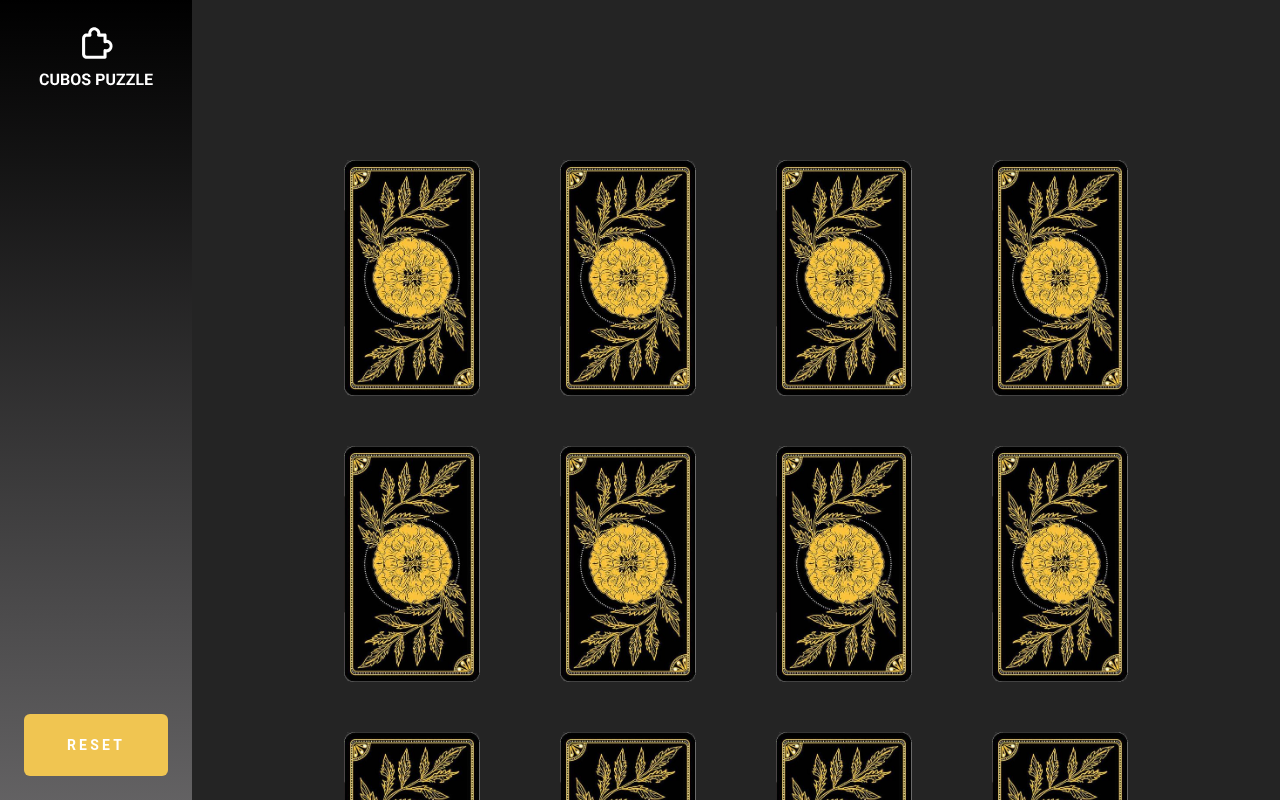
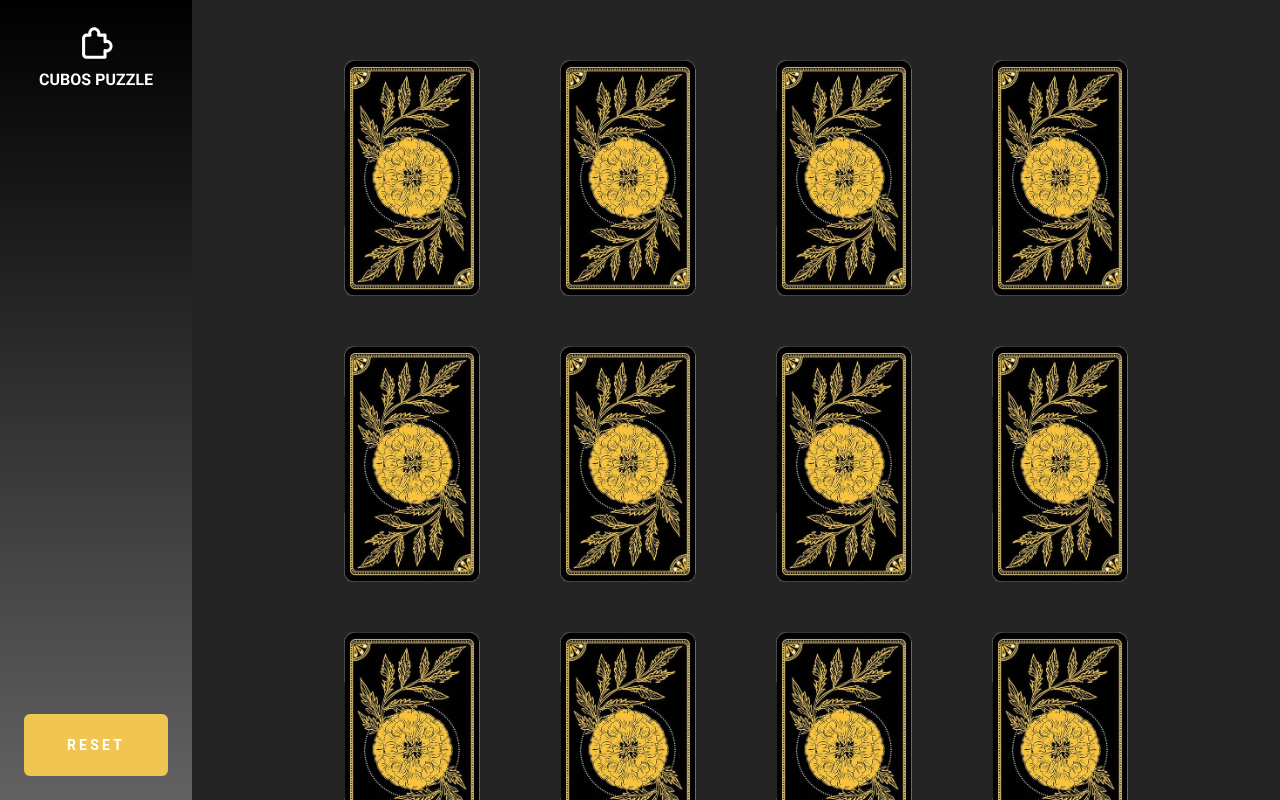
Before and after one commit to Silva-Filho/cubos-exercicios-react-jogo-da-memoria, a React (Vite) app: page / in a window 1280 px wide. Shown: the top 800 px of the page. Built offline with nearby package versions, Linux system fonts and the light colour scheme.

Commit message:
style: muda o valor de height da div deck
Muda o valor de height da div deck de 60% apra 85%.

```diff
--- a/src/pages/Home/Home.module.css
+++ b/src/pages/Home/Home.module.css
@@ -17,7 +17,7 @@
 
 .deck {
     width: 80%;
-    height: 60%;
+    height: 85%;
     display: flex;
     flex-direction: row;
     justify-content: center;
```
